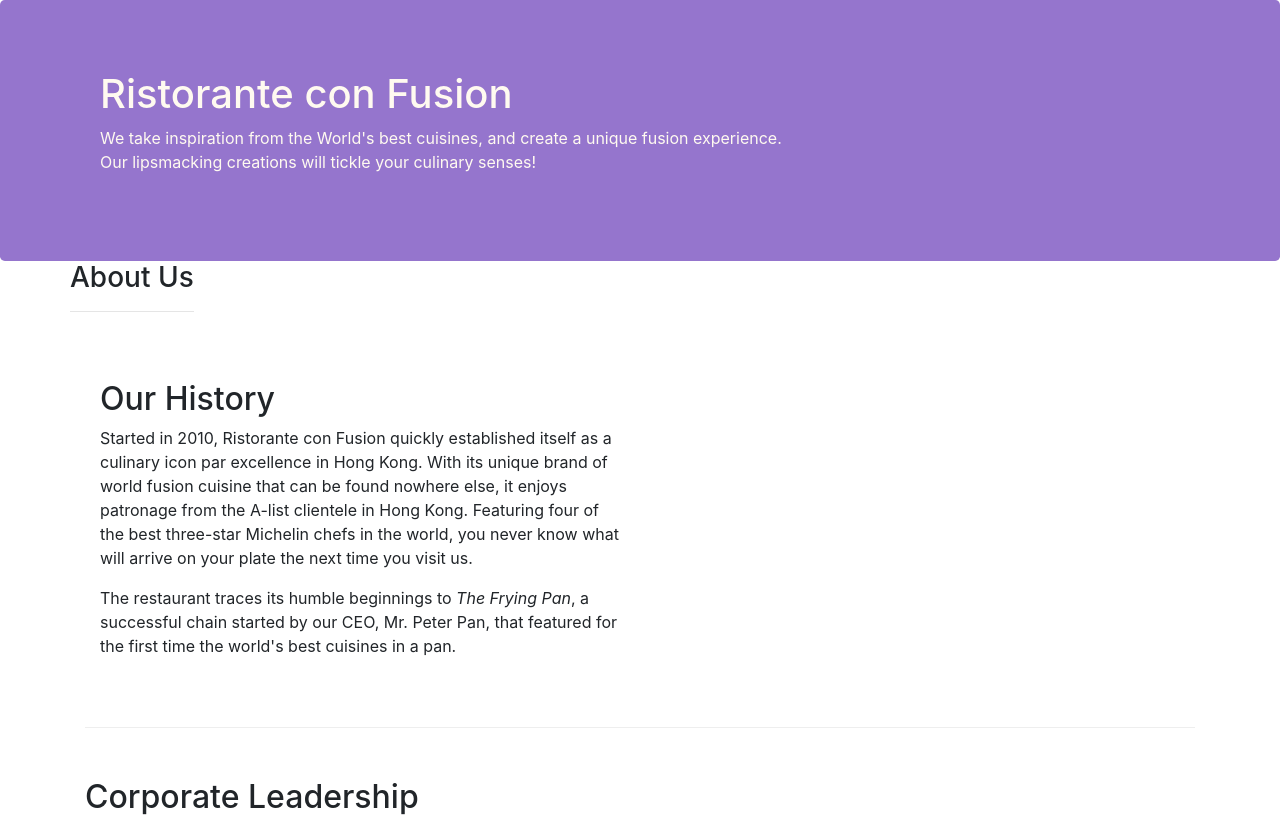
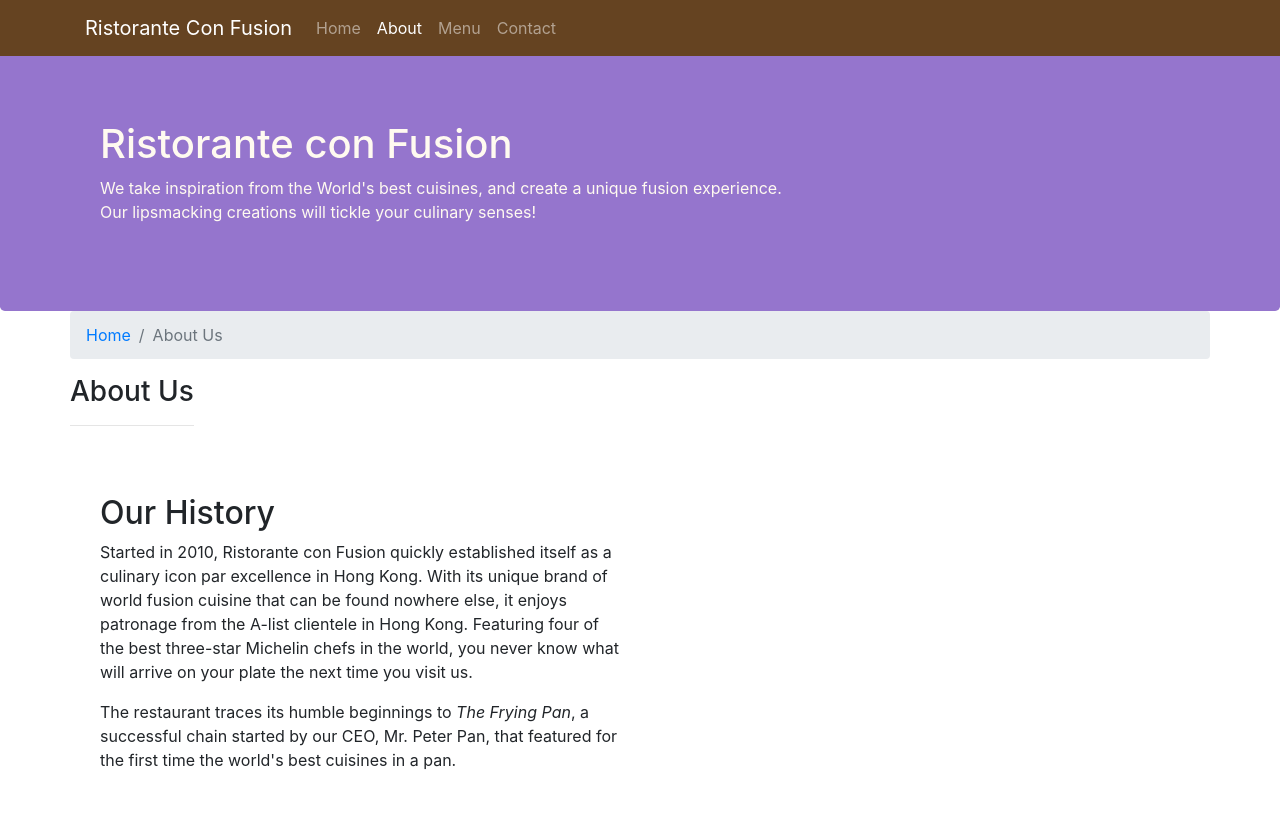
Before and after one commit to pavansaidiwakar/bootstrap, a website: page aboutus.html in a window 1280 px wide. Shown: the top 819 px of the page. Drawn offline with nearby package versions, Linux system fonts and the light colour scheme.

Commit message:
Added Navbar and BreadCrumb

```diff
--- a/aboutus.html
+++ b/aboutus.html
@@ -15,6 +15,28 @@
 </head>
 
 <body>
+  <nav class="navbar navbar-dark navbar-expand-sm fixed-top">
+       <div class="container">
+         <button class="navbar-toggler" type="button" data-toggle="collapse" data-target="#Navbar">
+
+                <span class="navbar-toggler-icon"></span>
+
+            </button>
+            <a class="navbar-brand" href="#">Ristorante Con Fusion</a>
+            <div class="collapse navbar-collapse" id="Navbar">
+               <ul class="navbar-nav mr-auto">
+                   <li class="nav-item"><a class="nav-link" href="./index.html">Home</a></li>
+                   <li class="nav-item active"><a class="nav-link" href="#">About</a></li>
+                   <li class="nav-item"><a class="nav-link" href="#">Menu</a></li>
+                   <li class="nav-item"><a class="nav-link" href="#">Contact</a></li>
+               </ul>
+           </div>
+
+
+
+       </div>
+
+   </nav>
 
     <header class="jumbotron">
         <div class="container">
@@ -31,6 +53,10 @@
 
     <div class="container">
         <div class="row">
+          <ol class="col-12 breadcrumb">
+               <li class="breadcrumb-item"><a href="./index.html">Home</a></li>
+               <li class="breadcrumb-item active">About Us</li>
+           </ol>
             <div>
                <h3>About Us</h3>
                <hr>
@@ -70,7 +96,7 @@
                 <div class="col-4 offset-1 col-sm-2">
                     <h5>Links</h5>
                     <ul class="list-unstyled">
-                        <li><a href="#">Home</a></li>
+                        <li><a href="./index.html">Home</a></li>
                         <li><a href="#">About</a></li>
                         <li><a href="#">Menu</a></li>
                         <li><a href="#">Contact</a></li>
--- a/bs-config.js
+++ b/bs-config.js
@@ -2,7 +2,7 @@ module.exports = {
   server: {
     middleware: {
       // overrides the second middleware default with new settings
-      1: require('connect-history-api-fallback')({index: '/aboutus.html', verbose: true})
+      1: require('connect-history-api-fallback')({index: '/index.html', verbose: true})
     }
   }
 };
--- a/css/styles.css
+++ b/css/styles.css
@@ -22,6 +22,14 @@ address{
     border-bottom: 1px ridge;
     min-height:400px;
 }
+body{
+    padding:50px 0px 0px 0px;
+    z-index:0;
+}
+
+.navbar-dark {
+     background-color: #654321;
+}
 
 .footer{
     background-color: #D1C4E9;
```
Also changed, not shown: index.html (+23 -1 lines).
